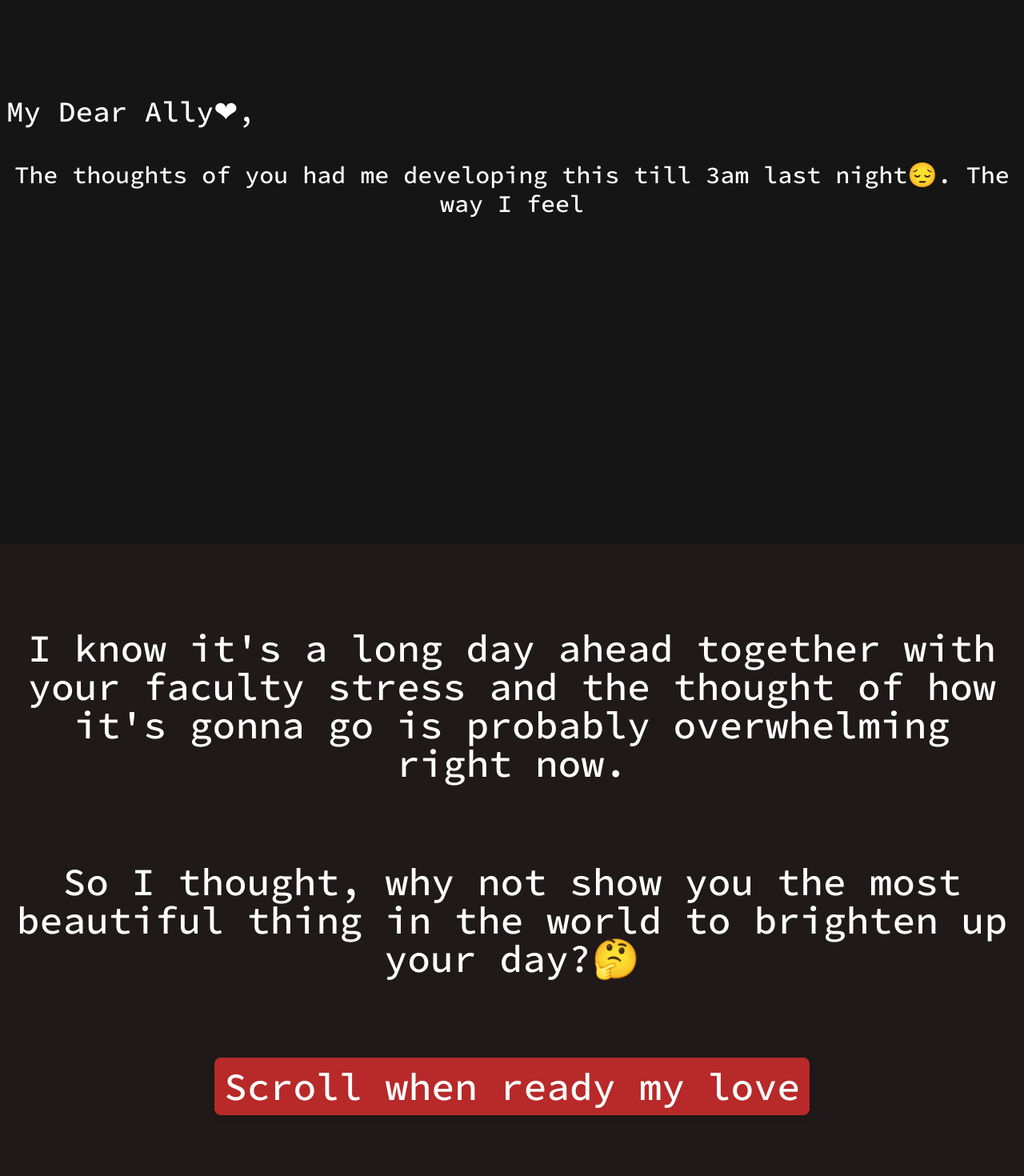
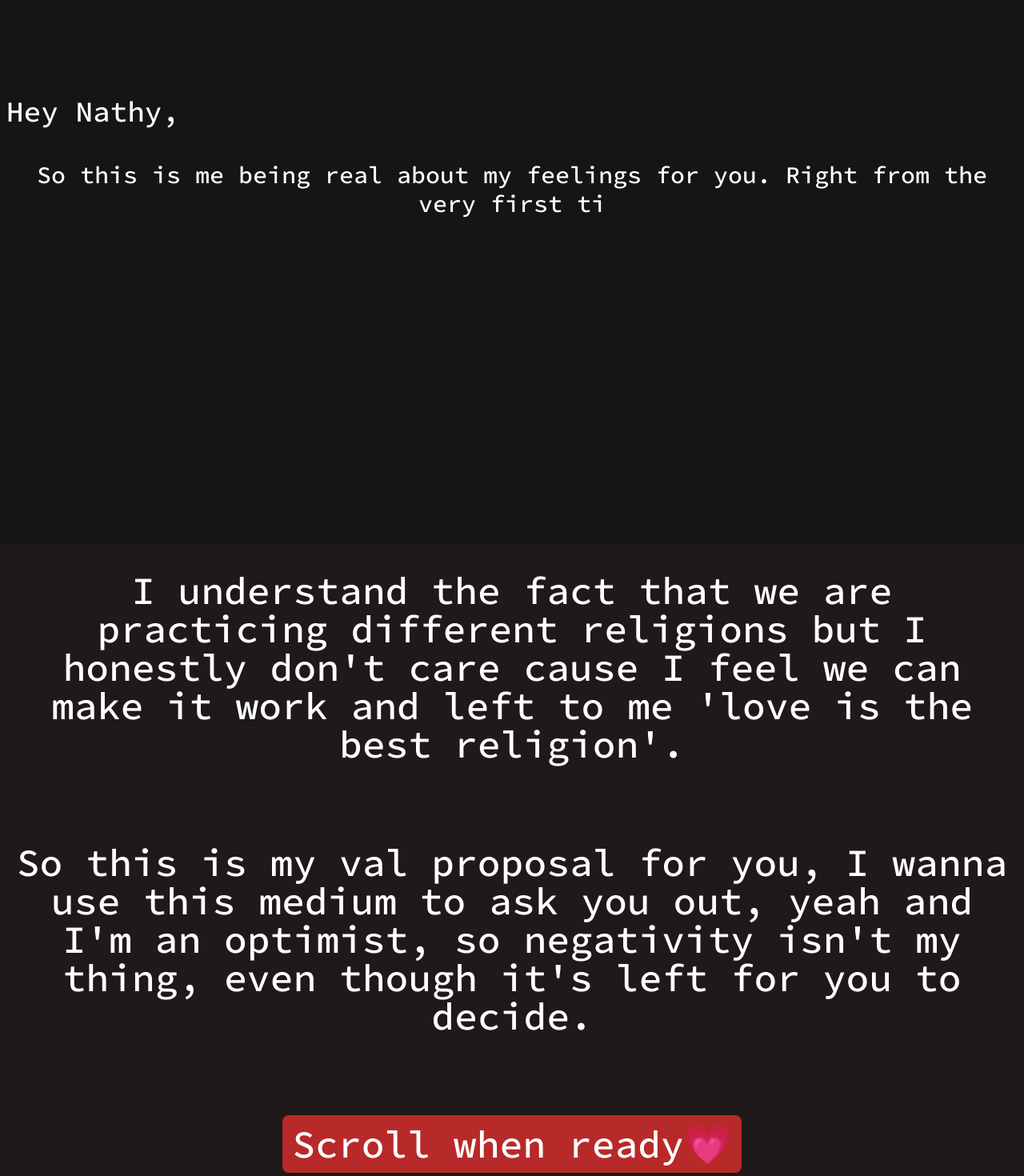
Before and after one commit to Basheer5127/therapeutic-messages, a React (Vite) app: page /Ally in a window 1280 px wide. Shown: the part 120-1590 px from the top of the page at 80% size. Built offline with nearby package versions, Linux system fonts and the light colour scheme.

Commit message:
Update Romance.jsx
nathy

```diff
--- a/src/Pages/Romance/Romance.jsx
+++ b/src/Pages/Romance/Romance.jsx
@@ -2,8 +2,8 @@ import React, { useState } from "react";
 import { useParams } from "react-router-dom";
 import { useTypewriter } from "react-simple-typewriter";
 import { AnimatePresence, motion } from "framer-motion";
-import salmahOne from "../../assets/ally2.jpg";
-import salmahTwo from "../../assets/ally1.jpg";
+import salmahOne from "../../assets/nat.jpg";
+import salmahTwo from "../../assets/hab.jpg";
 const Romance = () => {
   const parentVariant = {
     initial: { y: "-100vh" },
@@ -100,14 +100,14 @@ const Header = () => {
   const [showScroll, setShowScroll] = useState(false);
   const [text] = useTypewriter({
     words: [
-      `The thoughts of you had me developing this till 3am last night😔. The way I feel is unexplainable. You’re giving me so much without even realizing. I love you more than anything in the world. Good morning my beautiful Ally❤️`,
+      `So this is me being real about my feelings for you. Right from the very first time I set my eyes on you, without speaking I knew you were the one, not just cause you are attractive but because of the kind of person you are.`,
     ],
     loop: 1,
     typeSpeed: 70,
     deleteSpeed: 50,
   });
   const [sallie] = useTypewriter({
-    words: ["My Dear Ally❤,"],
+    words: ["Hey Nathy,"],
     loop: 1,
     typeSpeed: 50,
     deleteSpeed: 50,
@@ -137,7 +137,7 @@ const Header = () => {
         initial="initial"
         animate="animate"
       >
-        Keep scrolling my love💖...
+        Keep scrolling...
       </motion.p>
     </section>
   );
@@ -162,17 +162,15 @@ const Main = () => {
         whileInView={{ x: 0, opacity: 1 }}
         transition={{ duration: 1, delay: 0.5 }}
       >
-        I know it's a long day ahead together with your faculty stress and the thought of how it's gonna go is
-        probably overwhelming right now.{" "}
-      </motion.p>
+        I understand the fact that we are practicing different religions but I honestly don't care cause I feel we can make it work and left to me 'love is the best religion'.{" "}
       <motion.p
         className="text-2xl md:text-5xl md:text-center mt-[100px]"
         initial={{ x: "100%", opacity: 0 }}
         whileInView={{ x: 0, opacity: 1 }}
         transition={{ duration: 1, delay: 3.5 }}
       >
-        So I thought, why not show you the most beautiful thing in the world to
-        brighten up your day?🤔
+       So this is my val proposal for you, I wanna use this medium to ask you out, yeah and I'm an optimist, so negativity isn't my thing, even though it's left for you to decide.
+      </motion.p>
       </motion.p>
       <motion.p
         className="text-2xl md:text-5xl md:text-center p-3 mt-[100px] shadow1 rounded-lg text-white bg-[#B82929]"
@@ -180,7 +178,7 @@ const Main = () => {
         whileInView={{ opacity: 1, y: 0 }}
         transition={{ duration: 1, delay: 5 }}
       >
-        Scroll when ready my love
+        Scroll when ready💗
       </motion.p>
     </motion.div>
   );
@@ -236,7 +234,7 @@ const Footer = () => {
         viewport={{ amount: 0.5, once: true }}
         transition={{ duration: 1, delay: 2 }}
       >
-        I really hope that made you smile😙, baby?
+        I really hope that made you smile, baby?
       </motion.p>
       <motion.p
         className="text-2xl md:text-5xl md:text-center"
@@ -245,7 +243,7 @@ const Footer = () => {
         viewport={{ amount: 0.5, once: true }}
         transition={{ duration: 1, delay: 2 }}
       >
-        I  want you to know regardlessly of how things are I will always love you endlessly, do have a day just as lovely as you.
+       I promise you I am not gonna fuck this up for real and  all I'm asking for is nothing but a chance, a chance to be you Mr Right, the one that understand your flaws and sins and find beauty in it. I'm not a joker and I've stopped all frivolities just for you to  be my girl.
 
       </motion.p>
       <p className="text-2xl md:text-5xl md:text-center mt-10">I LOVE YOU ALLY💝</p>
```
